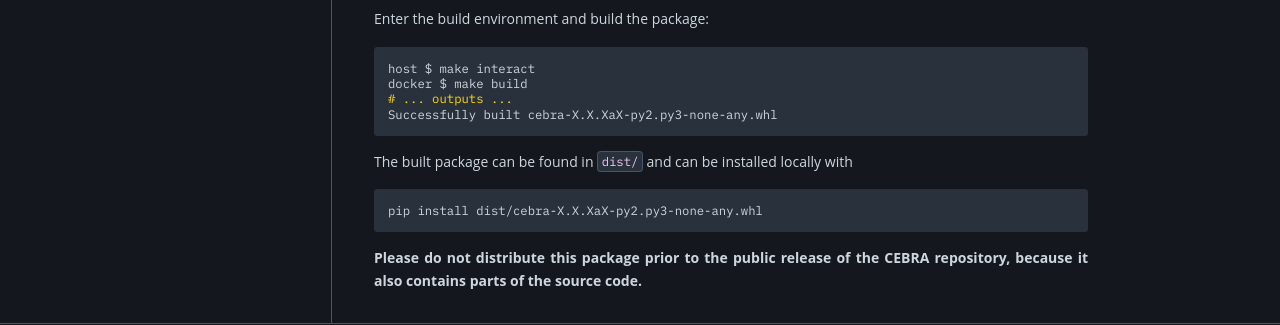
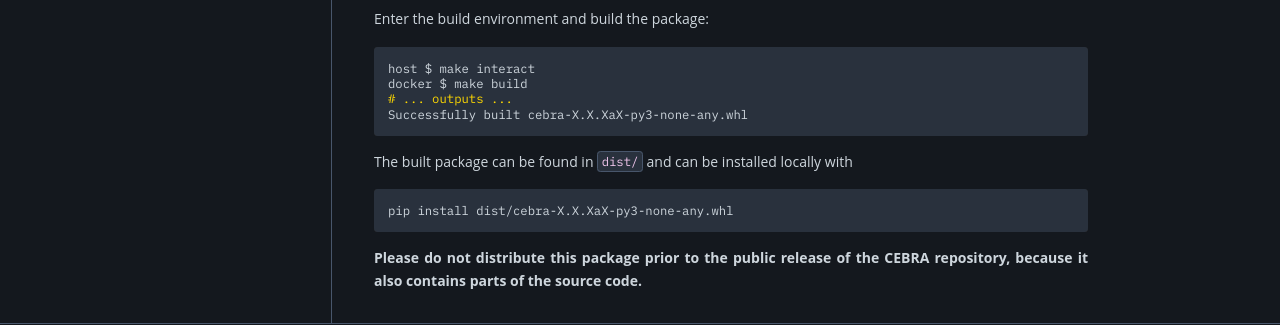
Before and after one commit to AdaptiveMotorControlLab/CEBRA, a Sphinx documentation site: the page built from docs/source/contributing.rst, in a window 1280 px wide and 900 px high, scrolled down 2429 px. Shown: the part 495-820 px from the top of the window. Built offline with Sphinx 7.4.7 and the PyData theme 0.15.4, drawn with Linux system fonts in a browser that asks for light colours; pages that are not in the unit, such as notebooks, are missing from menus.

```diff
--- a/docs/source/contributing.rst
+++ b/docs/source/contributing.rst
@@ -155,13 +155,13 @@ Enter the build environment and build the package:
     host $ make interact
     docker $ make build
     # ... outputs ...
-    Successfully built cebra-X.X.XaX-py2.py3-none-any.whl
+    Successfully built cebra-X.X.XaX-py3-none-any.whl
 
 The built package can be found in ``dist/`` and can be installed locally with
 
 .. code:: bash
 
-    pip install dist/cebra-X.X.XaX-py2.py3-none-any.whl
+    pip install dist/cebra-X.X.XaX-py3-none-any.whl
 
 **Please do not distribute this package prior to the public release of the CEBRA repository, because it also
 contains parts of the source code.**
--- a/pyproject.toml
+++ b/pyproject.toml
@@ -1,7 +1,8 @@
 [build-system]
 requires = [
     "setuptools>=43",
-    "wheel"
+    "wheel",
+    "packaging>=24.2"
 ]
 build-backend = "setuptools.build_meta"
 
--- a/setup.cfg
+++ b/setup.cfg
@@ -112,6 +112,3 @@ dev =
     # docformatter[tomli]
     codespell
     cffconvert
-
-[bdist_wheel]
-universal=1
```
Also changed, not shown: 6 other files.
